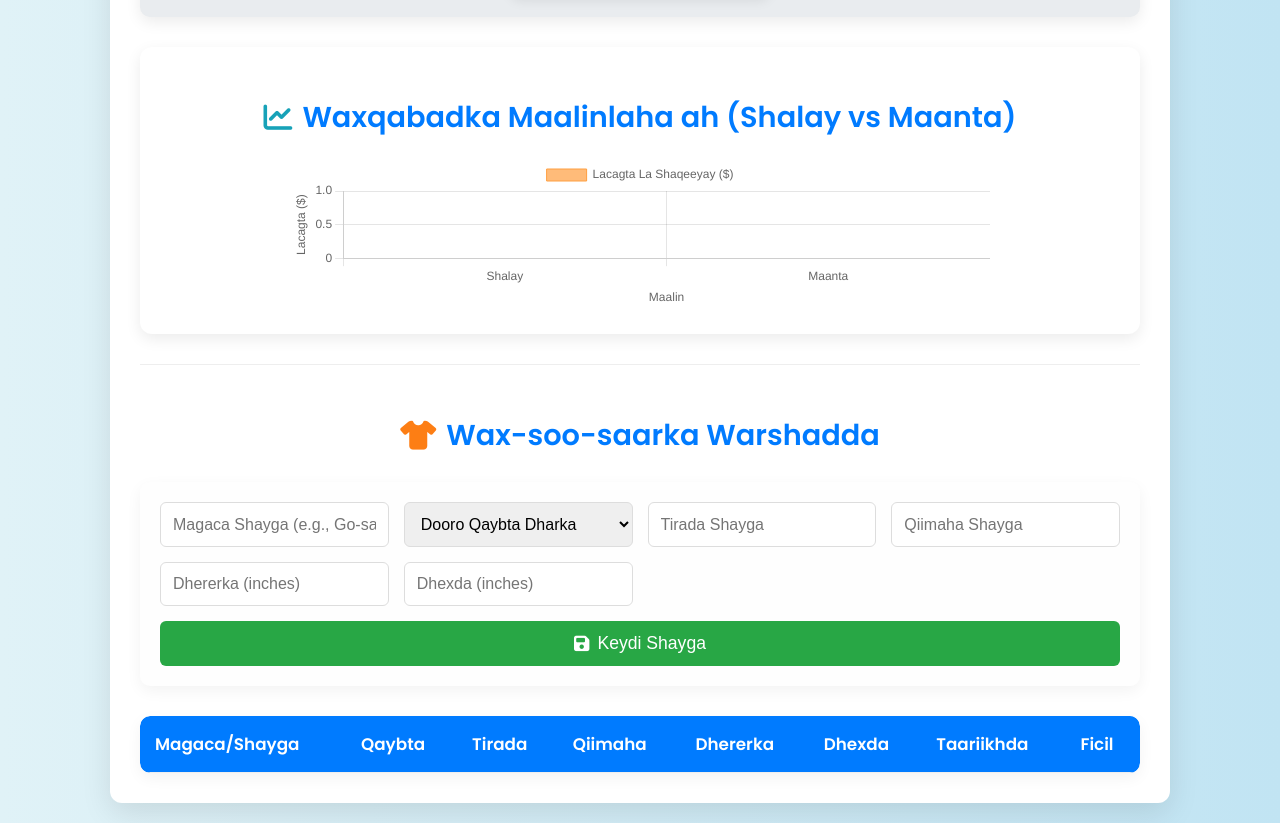
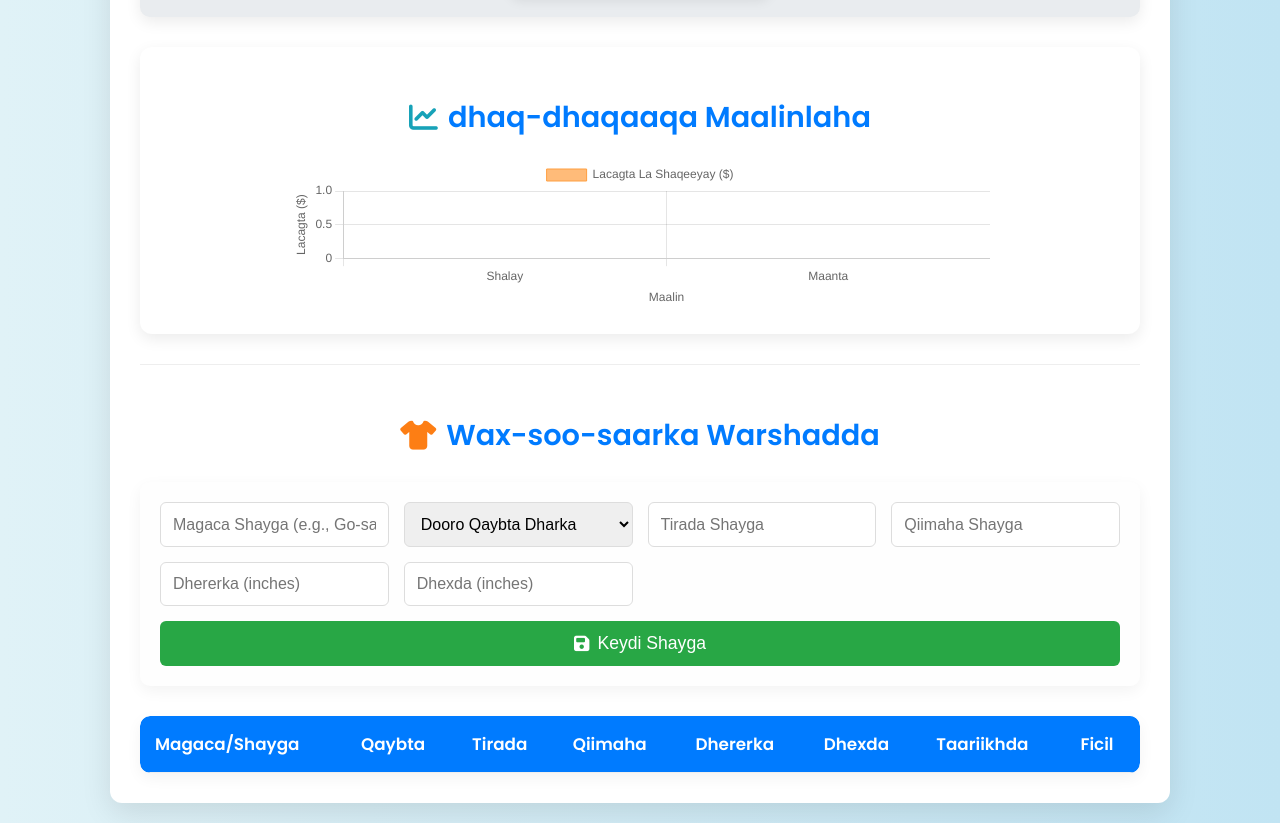
Before and after one commit to Mr-Xamuul/SABAN-STAR-, a plain HTML site: page index.html in a window 1280 px wide. Shown: the part 836-1659 px from the top of the page. Drawn offline with nearby package versions, Linux system fonts and the light colour scheme.

Commit message:
index.html

```diff
--- a/index.html
+++ b/index.html
@@ -476,7 +476,7 @@
         </section>
 
         <section class="daily-performance-chart">
-            <h2><i class="fas fa-chart-line"></i> Waxqabadka Maalinlaha ah (Shalay vs Maanta)</h2>
+            <h2><i class="fas fa-chart-line"></i> dhaq-dhaqaaqa Maalinlaha</h2>
             <div class="chart-container">
                 <canvas id="dailySalesChart"></canvas>
             </div>
```
